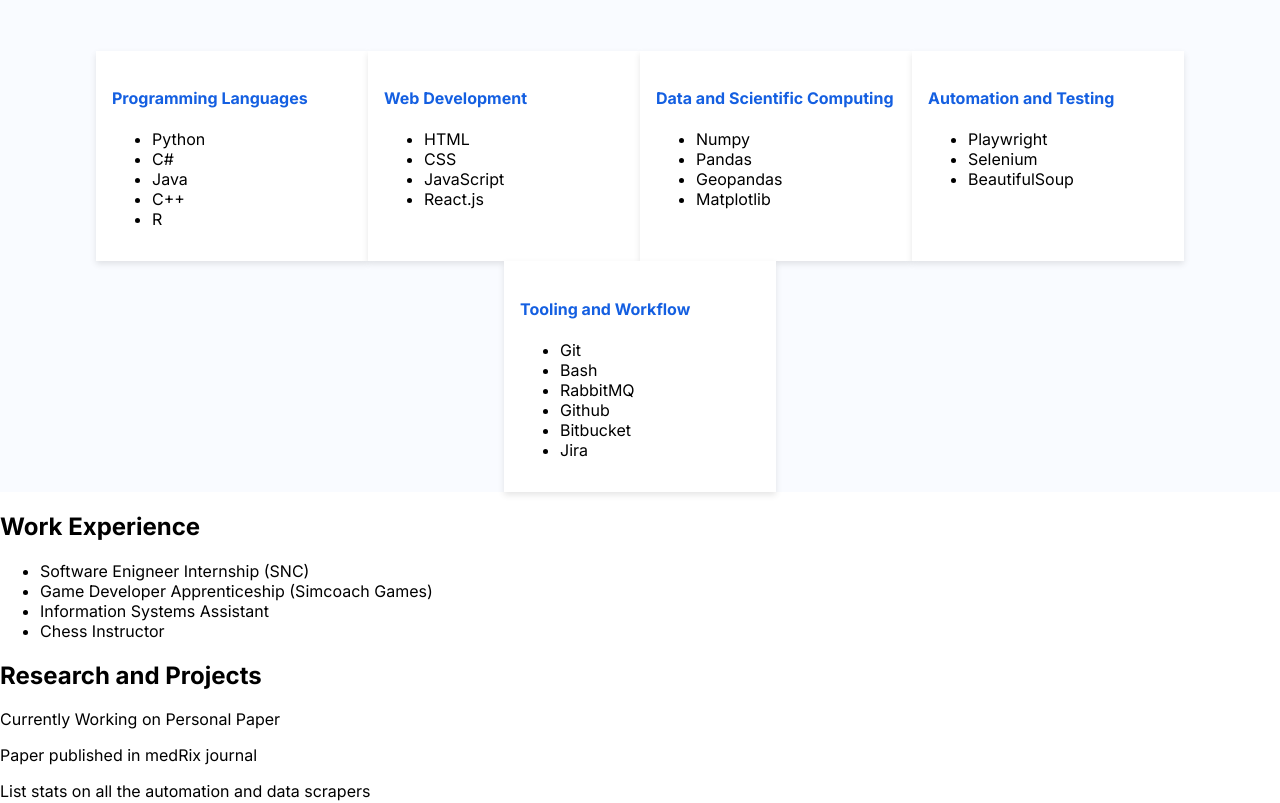
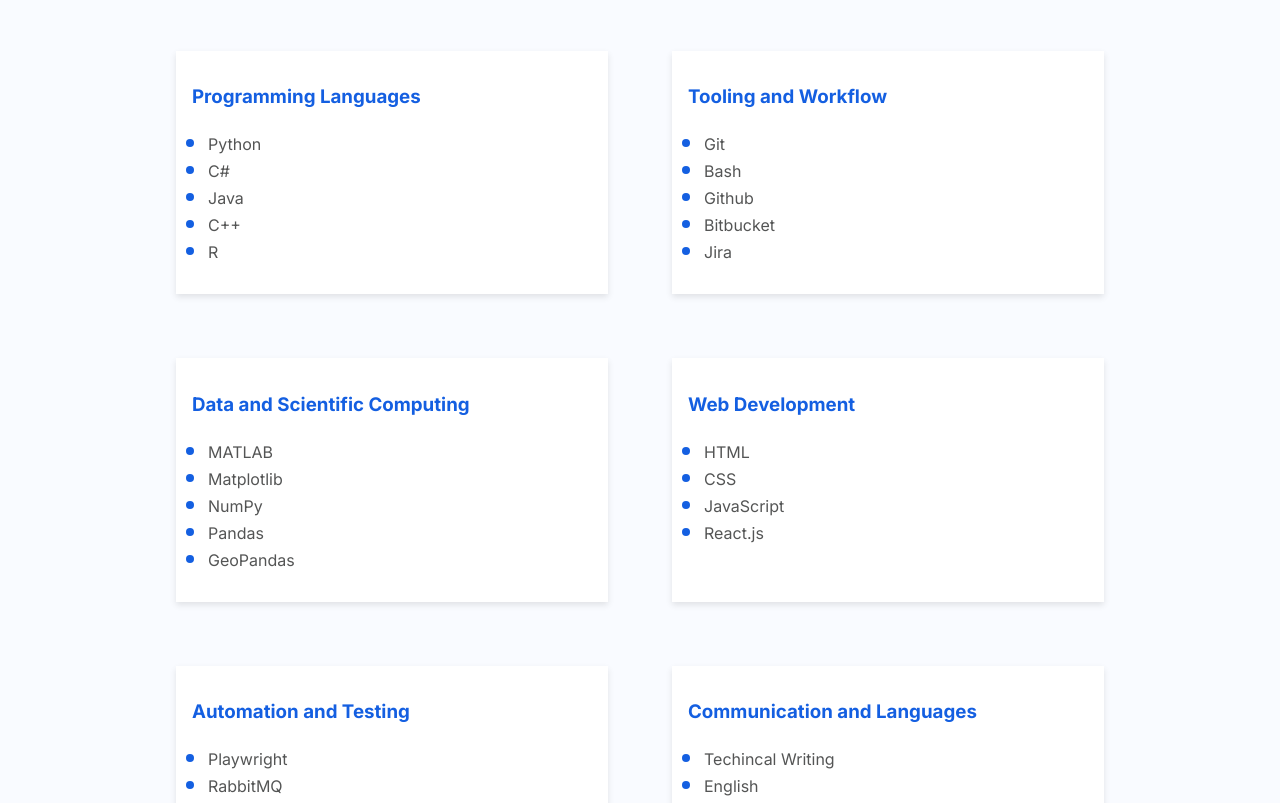
Before and after one commit to RoboticsMB/Personal_Website_2.0, a React (Create React App) app: page / in a window 1280 px wide. Shown: the part 1520-2323 px from the top of the page. Built offline with nearby package versions, Linux system fonts and the light colour scheme.

Commit message:
Applied Text Styling, Made Adjustments to Layout

```diff
--- a/src/Components/Skills/Skills.css
+++ b/src/Components/Skills/Skills.css
@@ -17,12 +17,13 @@
     display: flex;
     flex-wrap: wrap;
     justify-content: center;
+    gap: 4rem;
 }
 
 .skill-category{
     background-color: white;
     box-shadow: 0 .2rem .4rem rgba(0,0,0,0.1);
-    width: 15rem;
+    width: 25rem;
     padding: 1rem;
     transition: box-shadow 0.3s ease;
 }
@@ -31,6 +32,19 @@
     box-shadow: 0 .5rem 1rem rgba(0,0,0,0.1);
 }
 
-.skill-category h4{
+.skill-category h3{
     color: #145fe1;
 }
+
+.skill-category ul{
+    padding-left: 1rem;
+}
+
+.skill-category li::marker{
+    color: #145fe1;
+    font-size: 1.5rem;
+}
+
+.skill-category li{
+    color: #545555;
+}
--- a/src/Components/Skills/Skills.js
+++ b/src/Components/Skills/Skills.js
@@ -6,7 +6,7 @@
         <h2>My <span className="color-Skills">Skills</span></h2>
         <div className="skills-container">
           <div className="skill-category">
-            <h4>Programming Languages</h4>
+            <h3>Programming Languages</h3>
             <ul>
               <li>Python</li>
               <li>C#</li>
@@ -16,7 +16,27 @@
             </ul>
           </div>
           <div className="skill-category">
-            <h4>Web Development</h4>
+            <h3>Tooling and Workflow</h3>
+            <ul>
+              <li>Git</li>
+              <li>Bash</li>
+              <li>Github</li>
+              <li>Bitbucket</li>
+              <li>Jira</li>
+            </ul>
+          </div>
+          <div className="skill-category">
+            <h3>Data and Scientific Computing</h3>
+            <ul>
+              <li>MATLAB</li>
+              <li>Matplotlib</li>
+              <li>NumPy</li>
+              <li>Pandas</li>
+              <li>GeoPandas</li>
+            </ul>
+          </div>
+          <div className="skill-category">
+            <h3>Web Development</h3>
             <ul>
               <li>HTML</li>
               <li>CSS</li>
@@ -25,33 +45,24 @@
             </ul>
           </div>
           <div className="skill-category">
-            <h4>Data and Scientific Computing</h4>
-            <ul>
-              <li>Numpy</li>
-              <li>Pandas</li>
-              <li>Geopandas</li>
-              <li>Matplotlib</li>
-            </ul>
-          </div>
-          <div className="skill-category">
-            <h4>Automation and Testing</h4>
+            <h3>Automation and Testing</h3>
             <ul>
               <li>Playwright</li>
+              <li>RabbitMQ</li>
               <li>Selenium</li>
               <li>BeautifulSoup</li>
             </ul>
           </div>
           <div className="skill-category">
-            <h4>Tooling and Workflow</h4>
+            <h3>Communication and Languages</h3>
             <ul>
-              <li>Git</li>
-              <li>Bash</li>
-              <li>RabbitMQ</li>
-              <li>Github</li>
-              <li>Bitbucket</li>
-              <li>Jira</li>
+              <li>Techincal Writing</li>
+              <li>English</li>
+              <li>Ukrainian</li>
+              <li>Russian</li>
             </ul>
           </div>
+
         </div>
       </section>
     )
```
